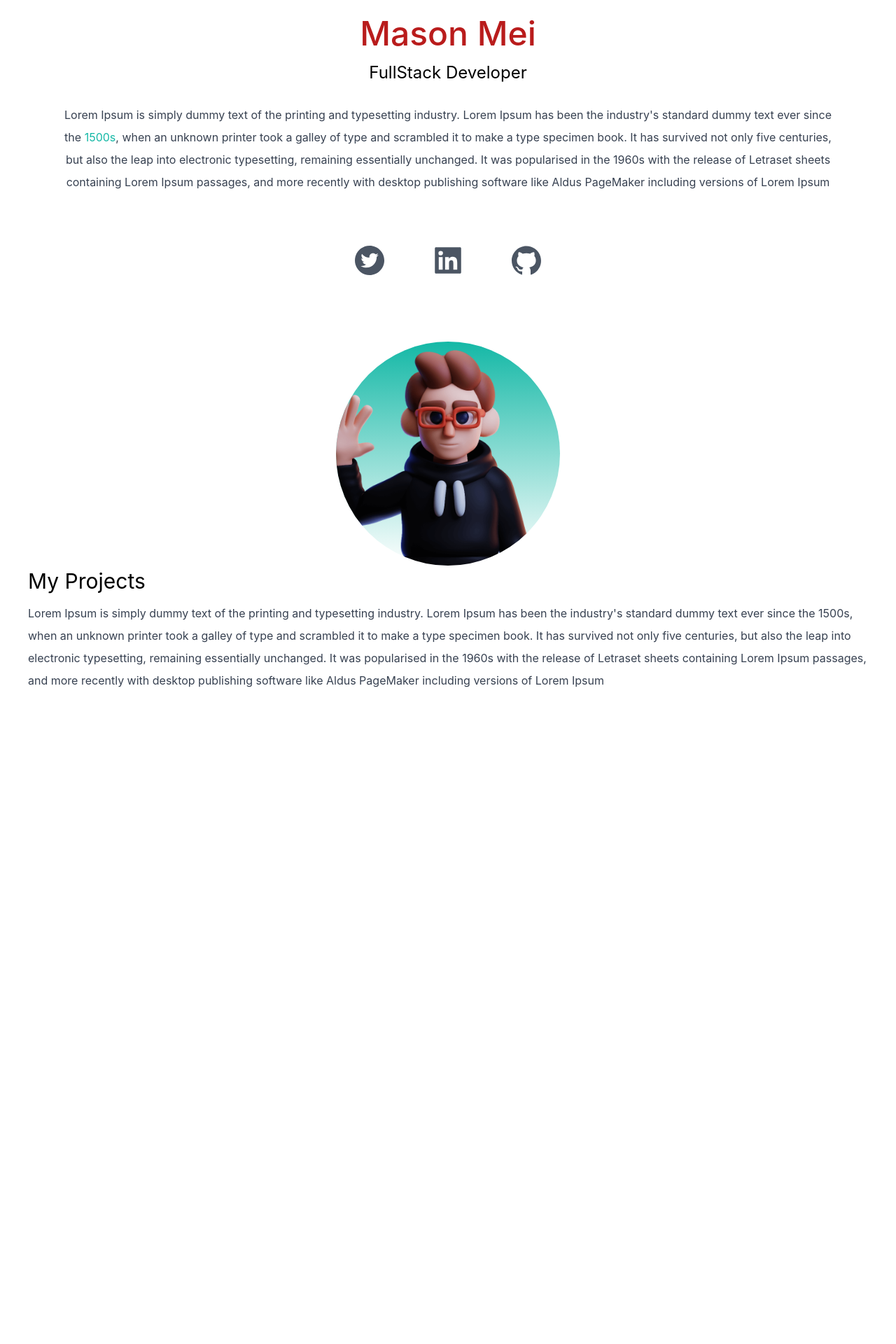
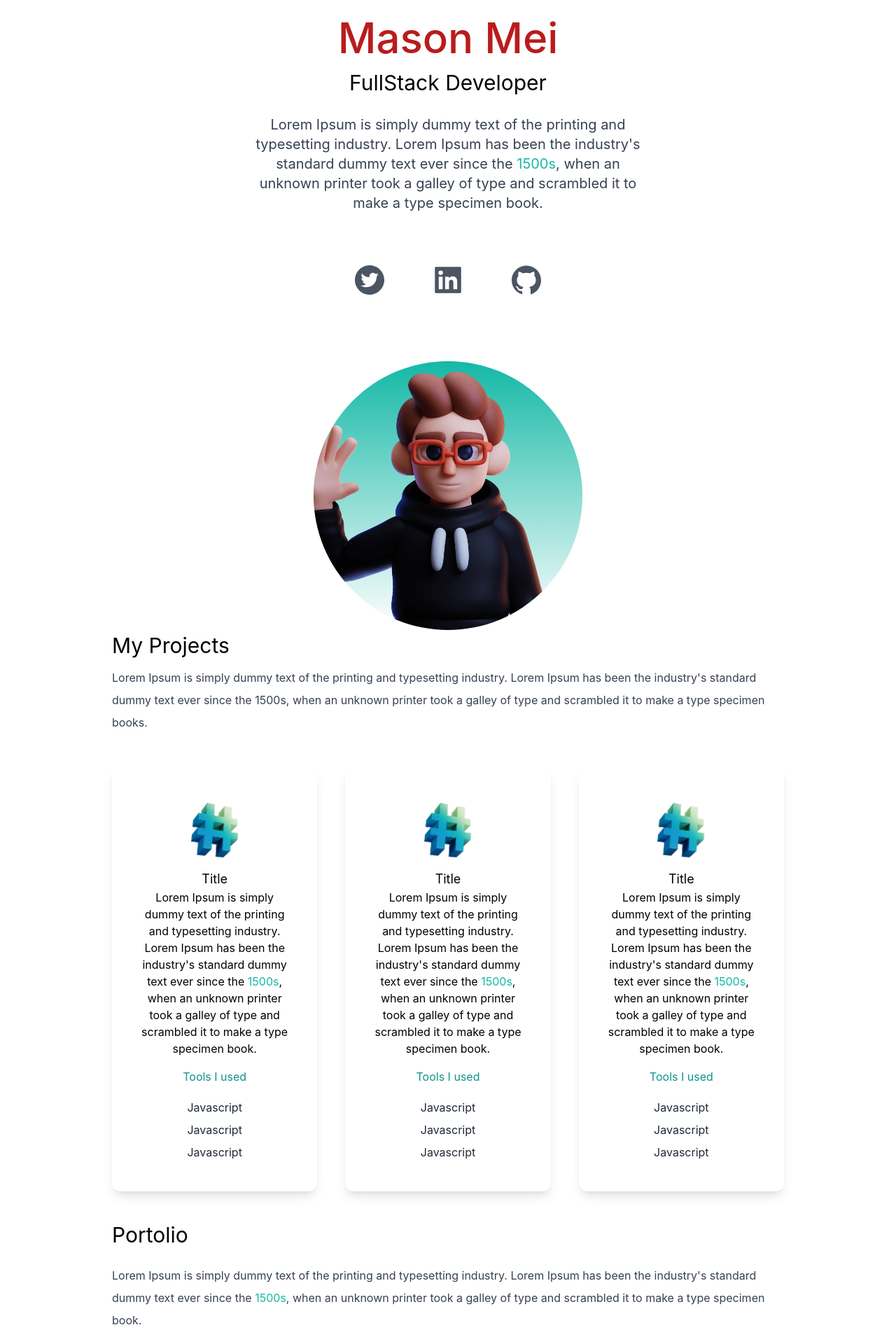
Before and after one commit to masmei/personal_portfolio, a Next.js app: page / in a window 1280 px wide. Shown: the part 180-2100 px from the top of the page at 70% size. Before the commit the page ends 1176 px from the top, so only its background shows below. Built offline with nearby package versions, Linux system fonts and the light colour scheme.

Commit message:
added project cards and dark mode

```diff
--- a/pages/index.js
+++ b/pages/index.js
@@ -5,26 +5,33 @@
   AiFillLinkedin,
   AiFillGithub,
 } from "react-icons/ai";
+import { useState } from "react";
 import Image from "next/image";
-import deved from '../public/dev-ed-wave.png'
-
+import deved from "../public/dev-ed-wave.png";
+import code from "../public/code.png";
+import web1 from "../public/web1.png";
+import web2 from "../public/web2.png";
+import web3 from "../public/web3.png";
+import web4 from "../public/web4.png";
+import web5 from "../public/web5.png";
 
 export default function Home() {
+  const [darkMode, setDarkMode] = useState(false);
   return (
-    <div>
+    <div className={darkMode ? "dark" : ""}>
       <Head>
         <title>Mason Mei Portfolio</title>
         <meta name="description" content="Generated by create next app" />
         <link rel="icon" href="/favicon.ico" />
       </Head>
 
-      <main className="bg-white px-10">
+      <main className="bg-white px-10 md:px-20 lg:px-40 dark:bg-gray-900">
         <section className="min-h-screen">
           <nav className="py-10 mb-12 flex justify-between">
             <h1 className="text-xl font-burtons">developedbymm</h1>
             <ul className="flex items-center">
               <li>
-                <BsFillMoonStarsFill className="cursor-pointer text-2xl" />
+                <BsFillMoonStarsFill onClick={() => setDarkMode(!darkMode)} className="cursor-pointer text-2xl" />
               </li>
               <li>
                 <a
@@ -37,19 +44,16 @@
             </ul>
           </nav>
           <div className="text-center p-10">
-            <h2 className="text-5xl py-2 text-red-700 font-medium">Mason Mei</h2>
-            <h3 className="text-2xl py-2">FullStack Developer</h3>
-            <p className="text-md py-5 leading-8 text-gray-700">
+            <h2 className="text-5xl py-2 text-red-700 font-medium md:text-6xl">
+              Mason Mei
+            </h2>
+            <h3 className="text-2xl py-2 md:text-3xl">FullStack Developer</h3>
+            <p className="text-md py-5 leading-8 text-gray-700 md:text-xl max-w-xl mx-auto">
               Lorem Ipsum is simply dummy text of the printing and typesetting
               industry. Lorem Ipsum has been the industry's standard dummy text
-              ever since the <span className="text-teal-500">1500s</span>, when an unknown printer took a galley of
-              type and scrambled it to make a type specimen book. It has
-              survived not only five centuries, but also the leap into
-              electronic typesetting, remaining essentially unchanged. It was
-              popularised in the 1960s with the release of Letraset sheets
-              containing Lorem Ipsum passages, and more recently with desktop
-              publishing software like Aldus PageMaker including versions of
-              Lorem Ipsum
+              ever since the <span className="text-teal-500">1500s</span>, when
+              an unknown printer took a galley of type and scrambled it to make
+              a type specimen book.
             </p>
           </div>
           <div className="text-5xl flex justify-center gap-16 py-3 text-gray-600">
@@ -57,27 +61,105 @@
             <AiFillLinkedin />
             <AiFillGithub />
           </div>
-          <div className="relative mx-auto bg-gradient-to-b from-teal-500 rounded-full w-80 h-80 mt-20 overflow-hidden">
-            <Image src={deved} layout="fill" objectFit="cover"/>
+          <div className="relative mx-auto bg-gradient-to-b from-teal-500 rounded-full w-80 h-80 mt-20 overflow-hidden md:h-96 md:w-96">
+            <Image src={deved} layout="fill" objectFit="cover" />
           </div>
         </section>
-
 
         <section>
           <div>
             <h3 className="text-3xl py-1">My Projects</h3>
-            <p className="text-md py-2 leading-8 text-gray-700" >
-            Lorem Ipsum is simply dummy text of the printing and typesetting
+            <p className="text-md py-2 leading-8 text-gray-700">
+              Lorem Ipsum is simply dummy text of the printing and typesetting
               industry. Lorem Ipsum has been the industry's standard dummy text
               ever since the 1500s, when an unknown printer took a galley of
-              type and scrambled it to make a type specimen book. It has
-              survived not only five centuries, but also the leap into
-              electronic typesetting, remaining essentially unchanged. It was
-              popularised in the 1960s with the release of Letraset sheets
-              containing Lorem Ipsum passages, and more recently with desktop
-              publishing software like Aldus PageMaker including versions of
-              Lorem Ipsum
+              type and scrambled it to make a type specimen books.
             </p>
+          </div>
+          <div className="lg:flex gap-10">
+            <div className="text-center shadow-lg p-10 rounded-xl my-10 dark:bg-white">
+              <Image src={code} width={100} height={100} />
+              <h3 className="text-lg" font-medium pt-8 pb-2>
+                Title
+              </h3>
+              <p>
+                Lorem Ipsum is simply dummy text of the printing and typesetting
+                industry. Lorem Ipsum has been the industry's standard dummy
+                text ever since the <span className="text-teal-500">1500s</span>
+                , when an unknown printer took a galley of type and scrambled it
+                to make a type specimen book.
+              </p>
+              <h4 className="py-4 text-teal-600">Tools I used</h4>
+              <p className="text-gray-800 py-1">Javascript</p>
+              <p className="text-gray-800 py-1">Javascript</p>
+              <p className="text-gray-800 py-1">Javascript</p>
+            </div>
+            <div className="text-center shadow-lg p-10 rounded-xl my-10">
+              <Image src={code} width={100} height={100} />
+              <h3 className="text-lg" font-medium pt-8 pb-2>
+                Title
+              </h3>
+              <p>
+                Lorem Ipsum is simply dummy text of the printing and typesetting
+                industry. Lorem Ipsum has been the industry's standard dummy
+                text ever since the <span className="text-teal-500">1500s</span>
+                , when an unknown printer took a galley of type and scrambled it
+                to make a type specimen book.
+              </p>
+              <h4 className="py-4 text-teal-600">Tools I used</h4>
+              <p className="text-gray-800 py-1">Javascript</p>
+              <p className="text-gray-800 py-1">Javascript</p>
+              <p className="text-gray-800 py-1">Javascript</p>
+            </div>
+            <div className="text-center shadow-lg p-10 rounded-xl my-10">
+              <Image src={code} width={100} height={100} />
+              <h3 className="text-lg" font-medium pt-8 pb-2>
+                Title
+              </h3>
+              <p>
+                Lorem Ipsum is simply dummy text of the printing and typesetting
+                industry. Lorem Ipsum has been the industry's standard dummy
+                text ever since the <span className="text-teal-500">1500s</span>
+                , when an unknown printer took a galley of type and scrambled it
+                to make a type specimen book.
+              </p>
+              <h4 className="py-4 text-teal-600">Tools I used</h4>
+              <p className="text-gray-800 py-1">Javascript</p>
+              <p className="text-gray-800 py-1">Javascript</p>
+              <p className="text-gray-800 py-1">Javascript</p>
+            </div>
+          </div>
+        </section>
+        <section>
+          <div>
+            <h3 className="text-3xl py-1">Portolio</h3>
+            <p className="text-md py-5 leading-8 text-gray-700">
+              Lorem Ipsum is simply dummy text of the printing and typesetting
+              industry. Lorem Ipsum has been the industry's standard dummy text
+              ever since the <span className="text-teal-500">1500s</span>, when
+              an unknown printer took a galley of type and scrambled it to make
+              a type specimen book.
+            </p>
+          </div>
+          <div className="flex flex-col gap-10 py-10 lg:flex-row lg:flex-wrap">
+            <div className="basis-1/3 flex-1">
+              <Image src={web1} className="rounded-lg object-cover" width={'100%'} height={'100%'} layout="responsive"/>
+            </div>
+            <div className="basis-1/3 flex-1">
+              <Image src={web2} className="rounded-lg object-cover" width={'100%'} height={'100%'} layout="responsive"/>
+            </div>
+            <div className="basis-1/3 flex-1">
+              <Image src={web3} className="rounded-lg object-cover" width={'100%'} height={'100%'} layout="responsive"/>
+            </div>
+            <div className="basis-1/3 flex-1">
+              <Image src={web4} className="rounded-lg object-cover" width={'100%'} height={'100%'} layout="responsive"/>
+            </div>
+            <div className="basis-1/3 flex-1">
+              <Image src={web5} className="rounded-lg object-cover" width={'100%'} height={'100%'} layout="responsive"/>
+            </div>
+            <div className="basis-1/3 flex-1">
+              <Image src={web5} className="rounded-lg object-cover" width={'100%'} height={'100%'} layout="responsive"/>
+            </div>
           </div>
         </section>
       </main>
```
